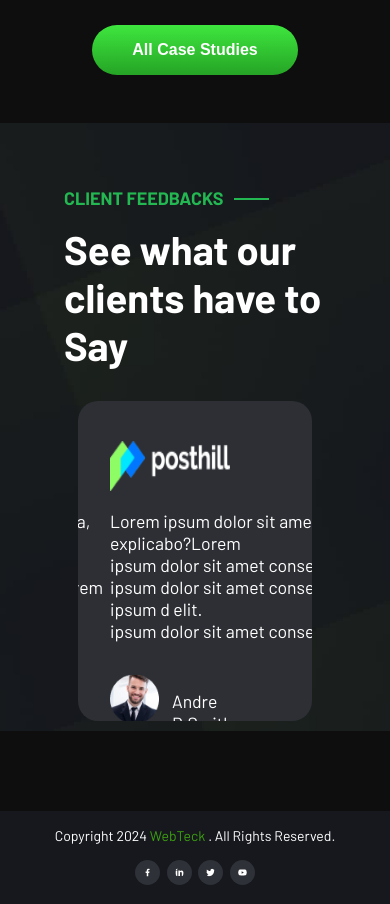
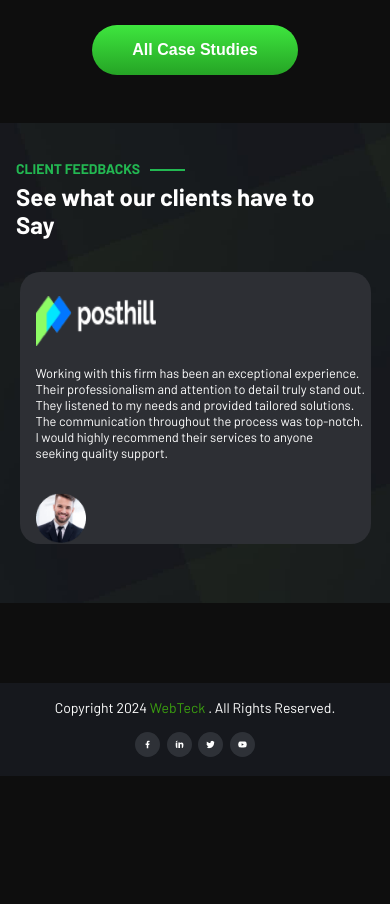
Before and after one commit to MaryamJami1/technology-website-next.js, a Next.js app: page / in a window 390 px wide. Shown: the part 6580-7484 px from the top of the page. After the commit the page ends 7356 px from the top, so only its background shows below. Built offline with nearby package versions, Linux system fonts and the light colour scheme.

Commit message:
complete

```diff
--- a/components/Feedback/Feedback.tsx
+++ b/components/Feedback/Feedback.tsx
@@ -17,9 +17,7 @@ export default function feedback() {
                         <div className={styles.img}>
                             <div>
                                 <Image src={'/feedback/testi_img_2.png'} alt={'logo'} width={120} height={50} />
-                                <p>Lorem ipsum dolor sit amet consectetur, adipisicing elit. Minima, explicabo?Lorem <br />ipsum dolor sit amet consectetur adipisicing elit.  maxime? <br />ipsum dolor sit amet consectetur adipisicing Lorem, ipsum. Lorem ipsum d elit.  <br />ipsum dolor sit amet consectetur adipisicing elit. </p>
-
-                            </div>
+                                <p>Working with this firm has been an exceptional experience. <br /> Their professionalism and attention to detail truly stand out. <br /> They listened to my needs and provided tailored solutions. <br /> The communication throughout the process was top-notch. <br /> I would highly recommend their services to anyone <br /> seeking quality support.</p>                            </div>
 
                             <div className={styles.div2}>
                                 <Image src={'/feedback/testi_2_2.png'} alt={'logo'} width={50} height={50} />
@@ -36,7 +34,7 @@ export default function feedback() {
                         <div className={styles.img}>
                             <div>
                                 <Image src={'/feedback/testi_img_2.png'} alt={'logo'} width={120} height={50} />
-                                <p>Lorem ipsum dolor sit amet consectetur, adipisicing elit. Minima, explicabo?Lorem <br />ipsum dolor sit amet consectetur adipisicing elit.  maxime? <br />ipsum dolor sit amet consectetur adipisicing Lorem, ipsum. Lorem ipsum d elit.  <br />ipsum dolor sit amet consectetur adipisicing elit. </p>
+                                <p>Working with this firm has been an exceptional experience. <br /> Their professionalism and attention to detail truly stand out. <br /> They listened to my needs and provided tailored solutions. <br /> The communication throughout the process was top-notch. <br /> I would highly recommend their services to anyone <br /> seeking quality support.</p>
 
                             </div>
 
@@ -55,7 +53,7 @@ export default function feedback() {
                         <div className={styles.img}>
                             <div>
                                 <Image src={'/feedback/testi_img_2.png'} alt={'logo'} width={120} height={50} />
-                                <p>Lorem ipsum dolor sit amet consectetur, adipisicing elit. Minima, explicabo?Lorem <br />ipsum dolor sit amet consectetur adipisicing elit.  maxime? <br />ipsum dolor sit amet consectetur adipisicing Lorem, ipsum. Lorem ipsum d elit.  <br />ipsum dolor sit amet consectetur adipisicing elit. </p>
+                                <p>Working with this firm has been an exceptional experience. <br /> Their professionalism and attention to detail truly stand out. <br /> They listened to my needs and provided tailored solutions. <br /> The communication throughout the process was top-notch. <br /> I would highly recommend their services to anyone <br /> seeking quality support.</p>
 
                             </div>
 
--- a/components/Feedback/feedback.module.css
+++ b/components/Feedback/feedback.module.css
@@ -1,11 +1,11 @@
+/* Existing Styles */
 .bg {
   background-image: url('../../public/feedback/testimonial_bg_6.jpg');
-  height: 38rem;
+  height: 40rem;
   width: 100%;
   background-position: center;
   background-size: cover;
 }
-
 
 .text {
   padding-top: 3rem;
@@ -13,8 +13,6 @@
   padding-left: 4rem;
   padding-right: 4rem;
 }
-
-
 
 .linebefore {
   position: relative;
@@ -26,7 +24,6 @@
   line-height: 3;
 }
 
-
 .linebefore::after {
   content: "";
   position: absolute;
@@ -34,13 +31,11 @@
   width: 35px;
   height: 2px;
   background-color: #23b852;
-  ;
 }
 
 .linebefore::after {
   right: -45px;
 }
-
 
 .text h3 {
   color: #fff;
@@ -48,30 +43,13 @@
   line-height: 1.2;
 }
 
-.para {
-  color: gray;
-  line-height: 1;
-  padding-top: 1rem;
-
-}
-
-
-
-
-
-
-
-
-
 
 /* Carousel */
 .carousel {
   position: relative;
   width: 100%;
   max-width: 60%;
-  /* Adjust carousel width */
-  height: 20rem;
-  /* Adjust carousel height */
+  height: 22rem;
   overflow: hidden;
   margin: auto;
   background-color: #2d2f34;
@@ -82,7 +60,6 @@
 .carouselContent {
   display: flex;
   width: 300%;
-  /* Allows three slides to be shown in sequence */
   animation: slide 8s infinite ease-in-out;
 }
 
@@ -95,22 +72,18 @@
 
 
 @keyframes slide {
-
   0%,
   20% {
     transform: translateX(0);
   }
-
   33.33%,
   53.33% {
     transform: translateX(-100%);
   }
-
   66.66%,
   86.66% {
     transform: translateX(-200%);
   }
-
   100% {
     transform: translateX(0);
   }
@@ -126,20 +99,98 @@
   font-size: 1.1rem;
 }
 
-
-
 .div2 {
   display: flex;
   padding: 1rem 0;
-
 }
 
 .div2 p {
   font-size: 1.1rem;
   margin-left: 0.8rem;
-
 }
 
 .logo {
   margin-left: 25rem;
 }
+
+/* Responsive Styles */
+@media (max-width: 1200px) {
+  .text {
+    padding-left: 2rem;
+    padding-right: 2rem;
+  }
+
+  .linebefore {
+    font-size: 16px;
+  }
+
+  .text h3 {
+    font-size: 2rem;
+  }
+
+  .carousel {
+    max-width: 80%;
+  }
+
+  .logo {
+    margin-left: 10rem;
+  }
+}
+
+@media (max-width: 768px) {
+  .bg {
+    height: 35rem;
+  }
+
+  .text {
+    padding: 2rem 1rem;
+  }
+
+  .linebefore {
+    font-size: 14px;
+    line-height: 2;
+  }
+
+  .text h3 {
+    font-size: 1.8rem;
+  }
+
+  .carousel {
+    max-width: 90%;
+    padding: 1rem;
+  }
+
+  .logo {
+    margin-left: 5rem;
+  }
+}
+
+@media (max-width: 480px) {
+  .bg {
+    height: 30rem;
+  }
+
+  .text h3 {
+    font-size: 1.5rem;
+  }
+
+  .img p {
+    padding: 1rem 5rem 1rem0 0;
+    font-size: 0.8rem;
+  }
+
+
+  .carousel {
+    height: 17rem;
+    max-width: 90%;
+  }
+
+  .div2 {
+    flex-direction: column;
+  }
+
+  .logo {
+    margin-left: 0;
+    text-align: center;
+  }
+}
```
